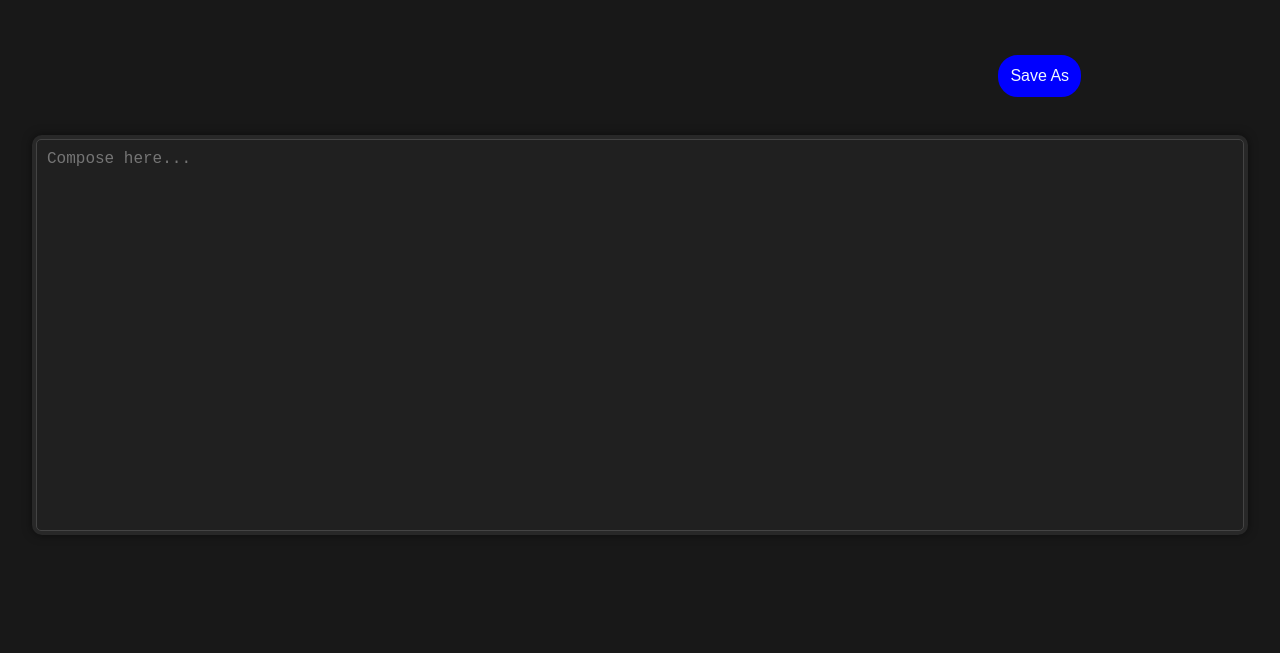
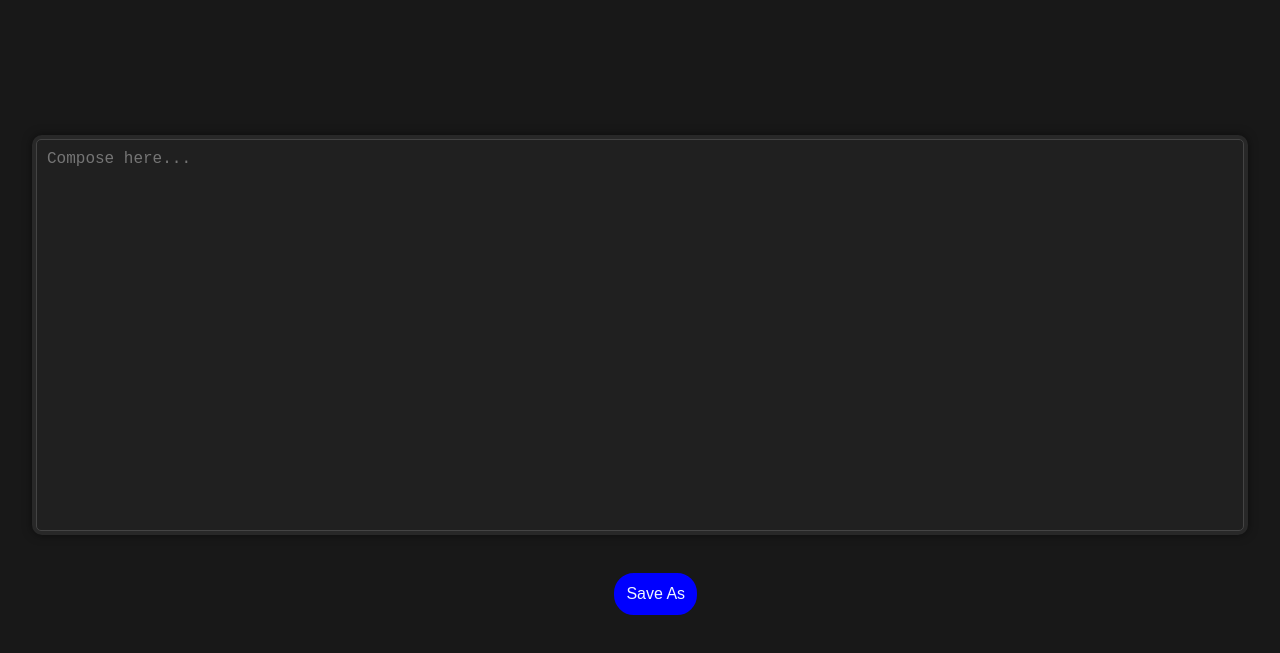
Before and after one commit to SIDDHESHUMESHSARANG/8Flow, a plain HTML site: page index.html in a window 1280 px wide. Shown: the part 65-718 px from the top of the page. Drawn offline with Linux system fonts and the light colour scheme.

Commit message:
Button position change for ease.

```diff
--- a/style.css
+++ b/style.css
@@ -99,8 +99,8 @@ textarea {
 
 #button{
   position: absolute;
-  top: 120px;
-  left: 78%;
+  bottom: 120px;
+  left: 48%;
   border: 2px solid blue;
   border-radius: 20px;
   background-color: blue;
```
